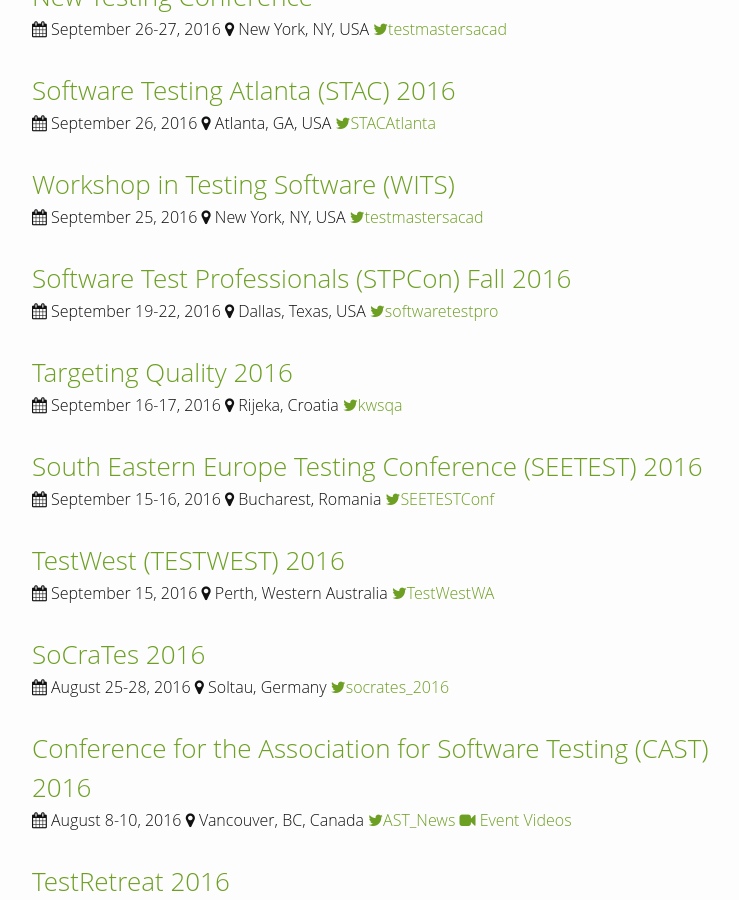
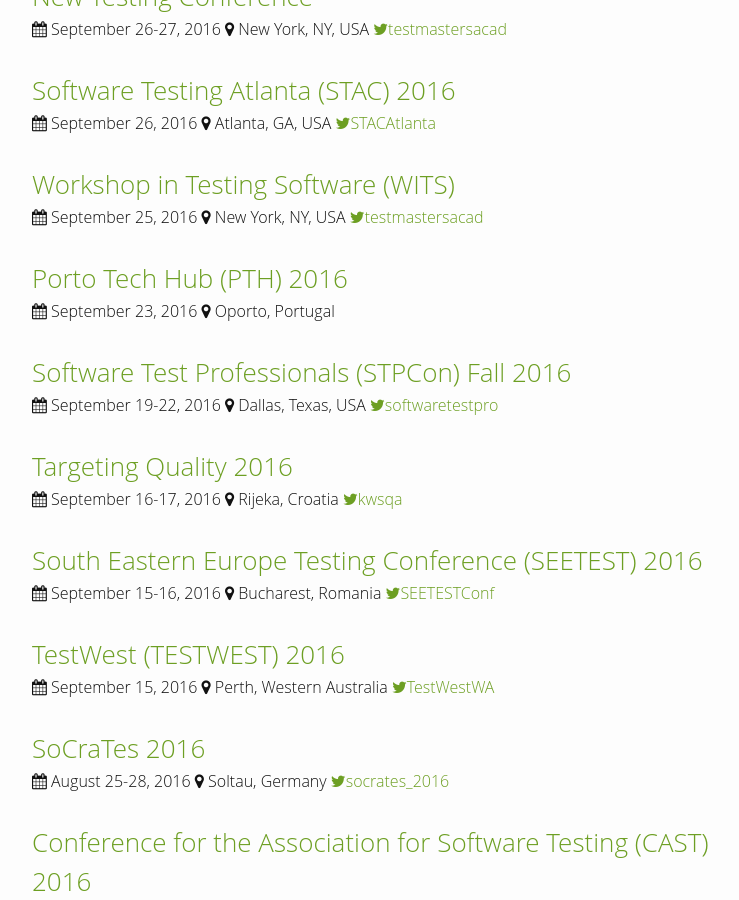
Before and after one commit to TestingConferences/testingconferences.github.io, a Jekyll site: the page built from past.html, in a window 1280 px wide and 900 px high, scrolled down 555 px. Shown: the whole window, without its empty margins (238-977 px from the left). Built offline with Jekyll 4.4.1, drawn with Linux system fonts in a browser that asks for light colours.

Commit message:
Update past.yml

```diff
--- a/_data/past.yml
+++ b/_data/past.yml
@@ -40,6 +40,12 @@
   dates: "September 25, 2016"
   url: http://testmastersacademy.org/index.html
   twitter: testmastersacad
+
+- name: Porto Tech Hub (PTH) 2016
+  speaker: Sally Goble - The Guardian Head Of Quality
+  location: Oporto, Portugal
+  dates: "September 23, 2016"
+  url: https://www.youtube.com/watch?v=852OVo6HzcI
 
 - name: Software Test Professionals (STPCon) Fall 2016
   location: Dallas, Texas, USA
```
